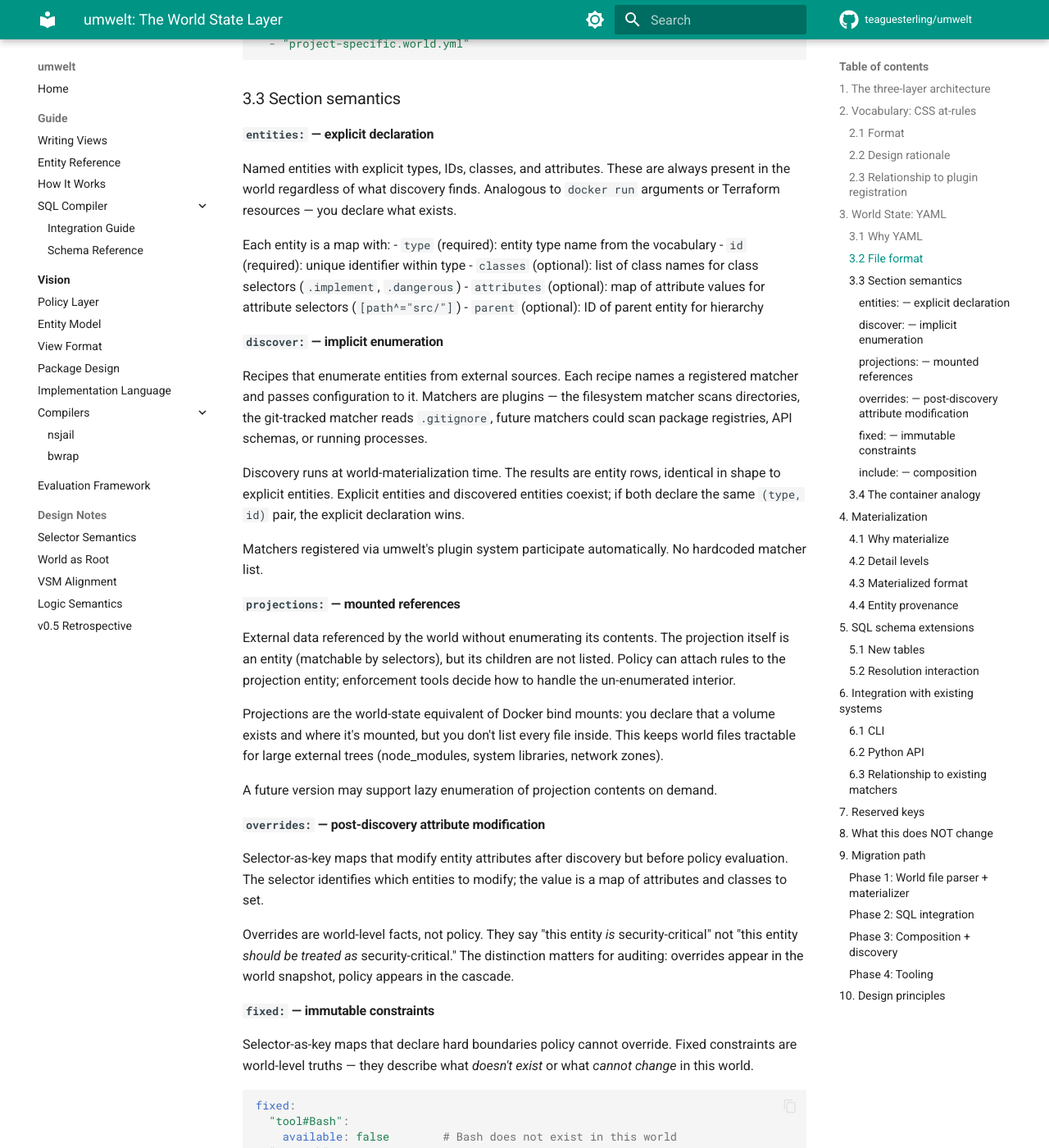
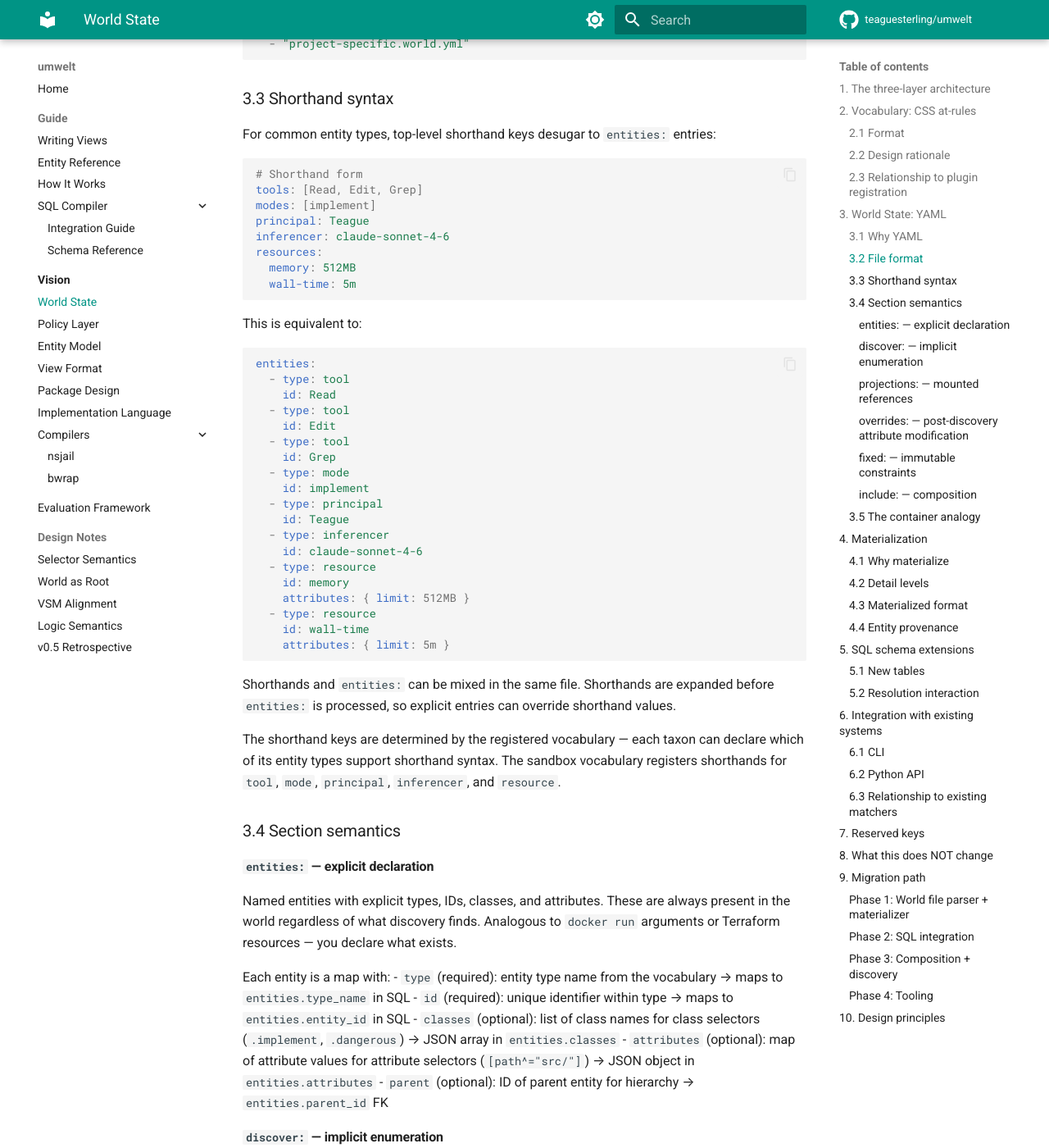
Before and after one commit to teaguesterling/umwelt, an MkDocs documentation site: the page built from docs/vision/world-state.md, in a window 1280 px wide and 1400 px high, scrolled down 5336 px. Shown: the whole window at 82% size. Built offline with MkDocs 1.6.1 and Material for MkDocs 9.7.7, drawn with Linux system fonts in a browser that asks for light colours; comment, search, counter and statistics services are not loaded; some of the changed text lies outside the part shown.

Commit message:
docs(vision): review revisions to world state spec
- Fix effective_properties view: materialize fixed constraints to
  concrete entity_id rows at compile time, not runtime selector eval
- Fix column name mismatch (resolved_value → property_value) and
  COALESCE → CASE WHEN for correct fixed-overrides-cascade semantics
- Fix Python API example to match actual compile_to_db signature
- Add shorthand syntax section (tools:, modes:, etc. desugar to entities:)
- Add entity removal via exclude: for composition narrowing
- Add matcher protocol extension note for discovery configuration
- Add SQL column mappings to entity field descriptions
- Fix section numbering (3.4 → 3.5 for container analogy)
- Link to SQL schema reference instead of design spec
- Add world-state.md to mkdocs nav

Co-Authored-By: Claude Opus 4.6 <noreply@anthropic.com>

````diff
--- a/docs/vision/world-state.md
+++ b/docs/vision/world-state.md
@@ -218,18 +218,61 @@ include:
   - "project-specific.world.yml"
 ```
 
-### 3.3 Section semantics
+### 3.3 Shorthand syntax
+
+For common entity types, top-level shorthand keys desugar to `entities:` entries:
+
+```yaml
+# Shorthand form
+tools: [Read, Edit, Grep]
+modes: [implement]
+principal: Teague
+inferencer: claude-sonnet-4-6
+resources:
+  memory: 512MB
+  wall-time: 5m
+```
+
+This is equivalent to:
+
+```yaml
+entities:
+  - type: tool
+    id: Read
+  - type: tool
+    id: Edit
+  - type: tool
+    id: Grep
+  - type: mode
+    id: implement
+  - type: principal
+    id: Teague
+  - type: inferencer
+    id: claude-sonnet-4-6
+  - type: resource
+    id: memory
+    attributes: { limit: 512MB }
+  - type: resource
+    id: wall-time
+    attributes: { limit: 5m }
+```
+
+Shorthands and `entities:` can be mixed in the same file. Shorthands are expanded before `entities:` is processed, so explicit entries can override shorthand values.
+
+The shorthand keys are determined by the registered vocabulary — each taxon can declare which of its entity types support shorthand syntax. The sandbox vocabulary registers shorthands for `tool`, `mode`, `principal`, `inferencer`, and `resource`.
+
+### 3.4 Section semantics
 
 #### `entities:` — explicit declaration
 
 Named entities with explicit types, IDs, classes, and attributes. These are always present in the world regardless of what discovery finds. Analogous to `docker run` arguments or Terraform resources — you declare what exists.
 
 Each entity is a map with:
-- `type` (required): entity type name from the vocabulary
-- `id` (required): unique identifier within type
-- `classes` (optional): list of class names for class selectors (`.implement`, `.dangerous`)
-- `attributes` (optional): map of attribute values for attribute selectors (`[path^="src/"]`)
-- `parent` (optional): ID of parent entity for hierarchy
+- `type` (required): entity type name from the vocabulary → maps to `entities.type_name` in SQL
+- `id` (required): unique identifier within type → maps to `entities.entity_id` in SQL
+- `classes` (optional): list of class names for class selectors (`.implement`, `.dangerous`) → JSON array in `entities.classes`
+- `attributes` (optional): map of attribute values for attribute selectors (`[path^="src/"]`) → JSON object in `entities.attributes`
+- `parent` (optional): ID of parent entity for hierarchy → `entities.parent_id` FK
 
 #### `discover:` — implicit enumeration
 
@@ -238,6 +281,8 @@ Recipes that enumerate entities from external sources. Each recipe names a regis
 Discovery runs at world-materialization time. The results are entity rows, identical in shape to explicit entities. Explicit entities and discovered entities coexist; if both declare the same `(type, id)` pair, the explicit declaration wins.
 
 Matchers registered via umwelt's plugin system participate automatically. No hardcoded matcher list.
+
+**Matcher protocol extension.** Today's `MatcherProtocol` has `match_type(type_name) -> list[Entity]` with no configuration. Discovery recipes require extending the protocol to accept configuration (root paths, include/exclude patterns, depth limits). The existing matchers continue to work unchanged — discovery configuration is an optional capability layered on top.
 
 #### `projections:` — mounted references
 
@@ -289,7 +334,20 @@ include:
 
 The base world defines common tools, modes, and discovery patterns. The project world adds project-specific entities. The delegation world narrows for a specific task. Each layer is independently authored and versioned.
 
-### 3.4 The container analogy
+**Entity removal.** To *remove* an entity from an included base (rather than override it), use the `exclude:` key alongside `include:`:
+
+```yaml
+include:
+  - "base-tools.world.yml"
+
+exclude:
+  - "tool#Bash"          # remove Bash from the included tools
+  - "tool#Write"         # remove Write too
+```
+
+Exclusions are processed after all includes are merged. The excluded entities are removed from the world entirely — they cannot be matched by policy. This is the "narrowing" pattern for delegation: include a broad base, then exclude what the delegate shouldn't have.
+
+### 3.5 The container analogy
 
 A world file is a container spec for an agent's environment:
 
@@ -449,22 +507,26 @@ CREATE TABLE fixed_constraints (
 
 ### 5.2 Resolution interaction
 
-Fixed constraints apply *after* cascade resolution. The resolution views remain unchanged; a final clamping view or post-processing step applies fixed constraints:
+Fixed constraints apply *after* cascade resolution. At compile time, each fixed constraint's selector is compiled to a SQL WHERE clause (using the same selector-to-SQL compiler the cascade uses) and matched entities are inserted into a materialized `fixed_constraints` table with concrete `entity_id` values — not selector text. This avoids runtime selector evaluation in SQLite.
 
 ```sql
+-- fixed_constraints is materialized at compile time (entity_id, not selector)
+-- The compiler runs: INSERT INTO fixed_constraints (entity_id, property_name, property_value)
+--   SELECT e.id, ?, ? FROM entities e WHERE <compiled_selector>
+
 CREATE VIEW effective_properties AS
 SELECT
     rp.entity_id,
     rp.property_name,
-    COALESCE(fc.property_value, rp.resolved_value) AS effective_value,
+    CASE WHEN fc.id IS NOT NULL THEN fc.property_value
+         ELSE rp.property_value END AS effective_value,
     CASE WHEN fc.id IS NOT NULL THEN 'fixed' ELSE 'cascade' END AS source
 FROM resolved_properties rp
 LEFT JOIN fixed_constraints fc
-    ON rp.property_name = fc.property_name
-    AND entity_matches_selector(rp.entity_id, fc.selector)
+    ON fc.entity_id = rp.entity_id AND fc.property_name = rp.property_name
 ```
 
-The `entity_matches_selector` function reuses the same selector-to-SQL compilation the cascade compiler uses.
+The `fixed_constraints` table stores concrete `(entity_id, property_name, property_value)` triples. The selector text is stored separately for audit/provenance but is not evaluated at query time.
 
 ---
 
@@ -496,8 +558,14 @@ world = load_world("delegate.world.yml")
 snapshot = materialize(world, level="full")
 
 # Use with SQL compiler
+import sqlite3
 from umwelt.compilers.sql import compile_to_db
-compile_to_db(view, world=world, db_path="policy.db")
+from umwelt.compilers.sql.dialects import SQLiteDialect
+
+con = sqlite3.connect("policy.db")
+compile_to_db(con, view, SQLiteDialect(), world=world)
+# Note: the `world=` parameter is a planned extension to compile_to_db.
+# Today it accepts `base_dir=` for matcher-based discovery.
 ```
 
 ### 6.3 Relationship to existing matchers
--- a/mkdocs.yml
+++ b/mkdocs.yml
@@ -57,6 +57,7 @@ nav:
       - Schema Reference: guide/sql-schema.md
   - Vision:
     - Overview: vision/README.md
+    - World State: vision/world-state.md
     - Policy Layer: vision/policy-layer.md
     - Entity Model: vision/entity-model.md
     - View Format: vision/view-format.md
````
Also changed, not shown: other parts of docs/vision/world-state.md (+1 -1 lines).
